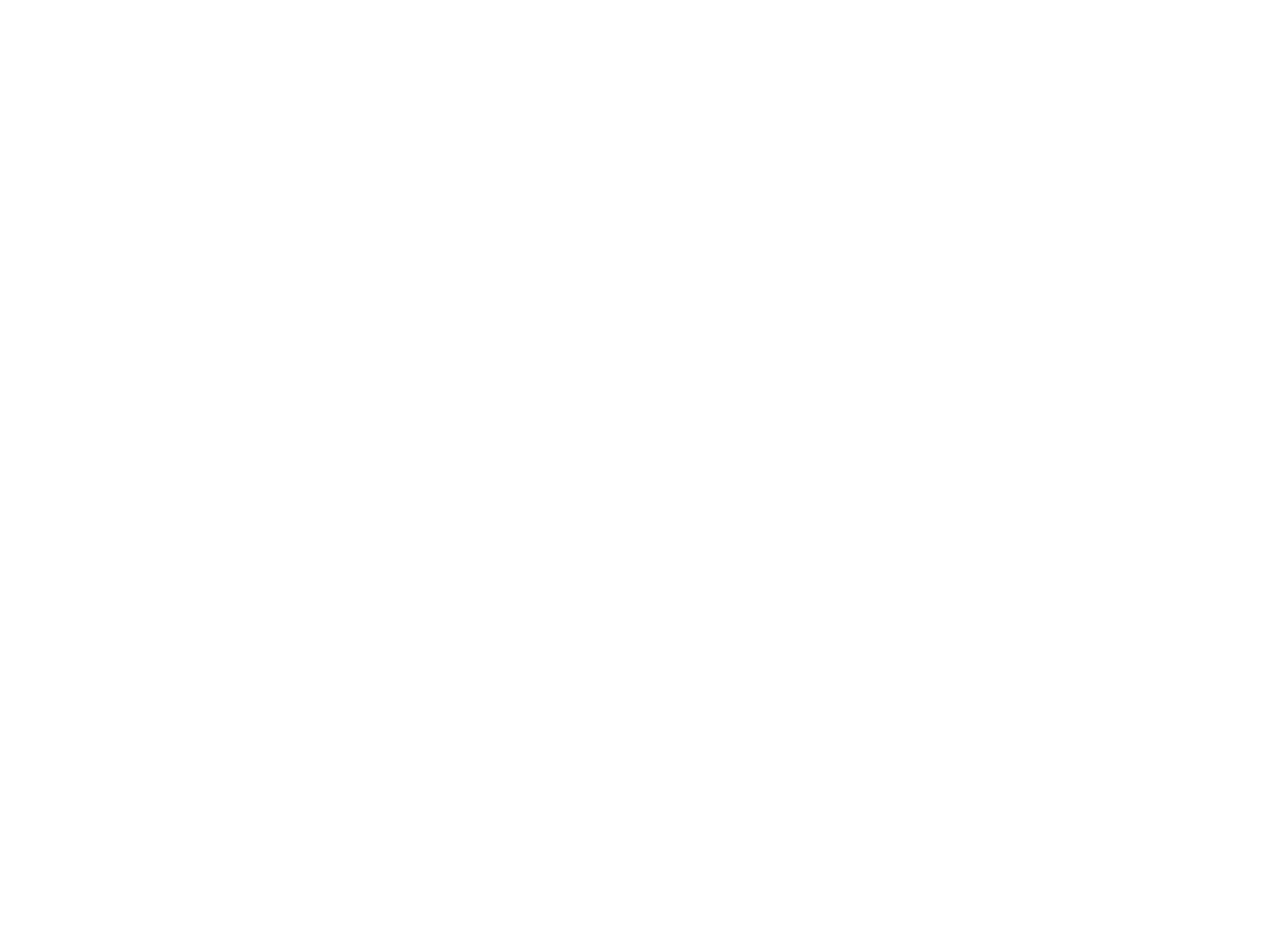
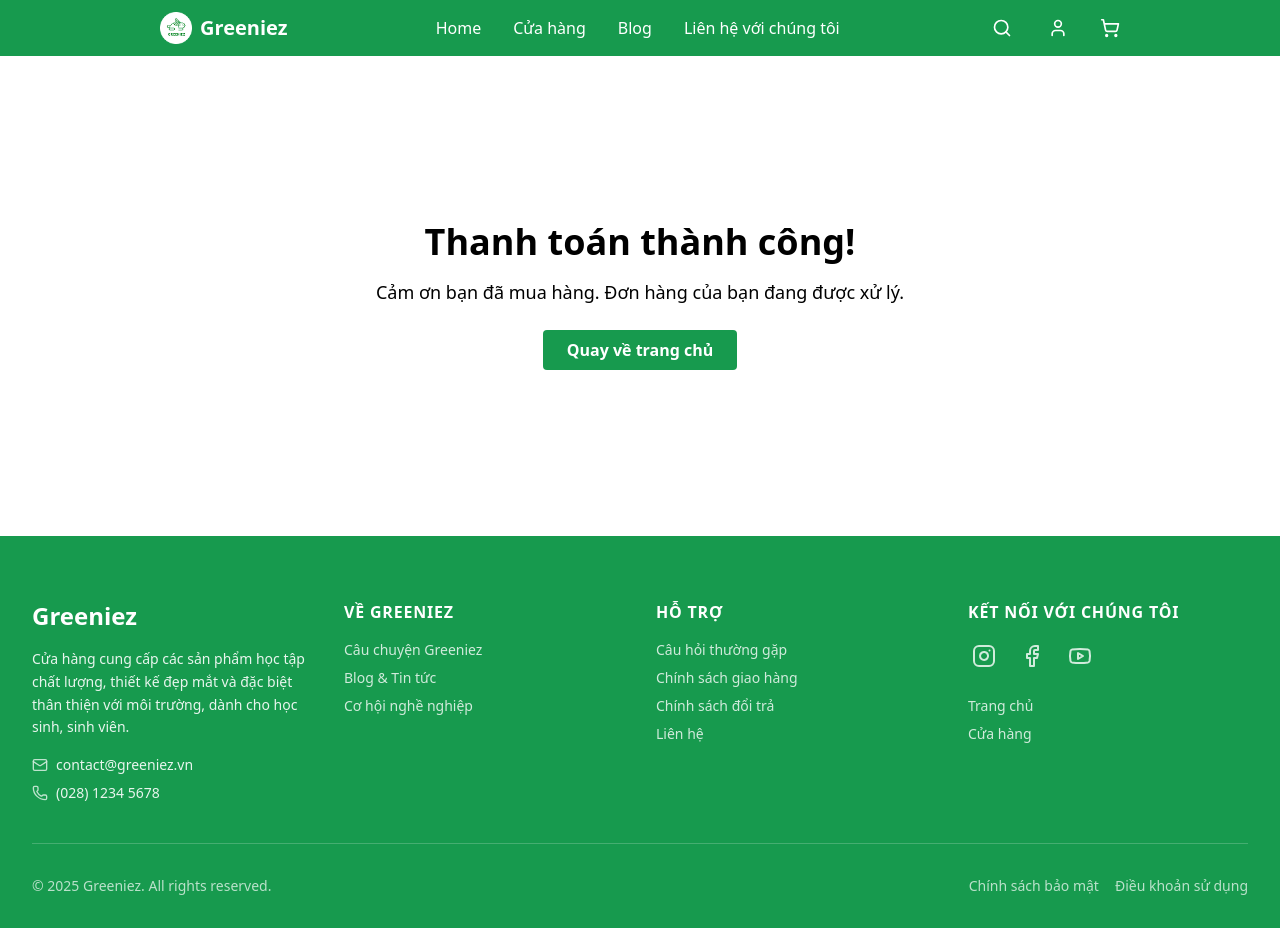
Before and after one commit to HaTranBK/BTL_TMDT, a React (Vite) app in the folder Frontend/: page /success in a window 1280 px wide. Before the commit this address had no page. Before the commit the page ends 800 px from the top, so only its background shows below. Built offline with nearby package versions, Linux system fonts and the light colour scheme.

Commit message:
payment success and failed pagespages

```diff
--- /dev/null
+++ b/Frontend/src/pages/PaymentFailedPage.jsx
@@ -0,0 +1,21 @@
+import React from "react";
+import Header from "../components/Header";
+import Footer from "../components/Footer";
+
+const PaymentFailedPage = () => {
+  return (
+    <div>
+      <Header />
+      <div className="min-h-[60vh] flex flex-col items-center justify-center bg-white text-black px-4">
+        <h1 className="text-4xl font-bold mb-4">Thanh toán thất bại</h1>
+        <p className="text-lg mb-6">Đã xảy ra lỗi trong quá trình thanh toán. Vui lòng thử lại sau.</p>
+        <a href="/" className="bg-[#179A4E] text-white px-6 py-2 rounded font-semibold hover:bg-[#e6f1b5] transition">
+          Quay về trang chủ
+        </a>
+      </div>
+      <Footer />
+    </div>
+  );
+};
+
+export default PaymentFailedPage;
--- /dev/null
+++ b/Frontend/src/pages/PaymentSuccessPage.jsx
@@ -0,0 +1,21 @@
+import React from "react";
+import Header from "../components/Header";
+import Footer from "../components/Footer";
+
+const PaymentSuccessPage = () => {
+  return (
+    <div>
+      <Header />
+      <div className="min-h-[60vh] flex flex-col items-center justify-center bg-white text-black px-4">
+        <h1 className="text-4xl font-bold mb-4">Thanh toán thành công!</h1>
+        <p className="text-lg mb-6">Cảm ơn bạn đã mua hàng. Đơn hàng của bạn đang được xử lý.</p>
+        <a href="/" className="bg-[#179A4E] text-white px-6 py-2 rounded font-semibold hover:bg-[#e6f1b5] transition">
+          Quay về trang chủ
+        </a>
+      </div>
+      <Footer />
+    </div>
+  );
+};
+
+export default PaymentSuccessPage;
```
Also changed, not shown: Frontend/src/routes/customRoute.jsx (+11 -0 lines).
